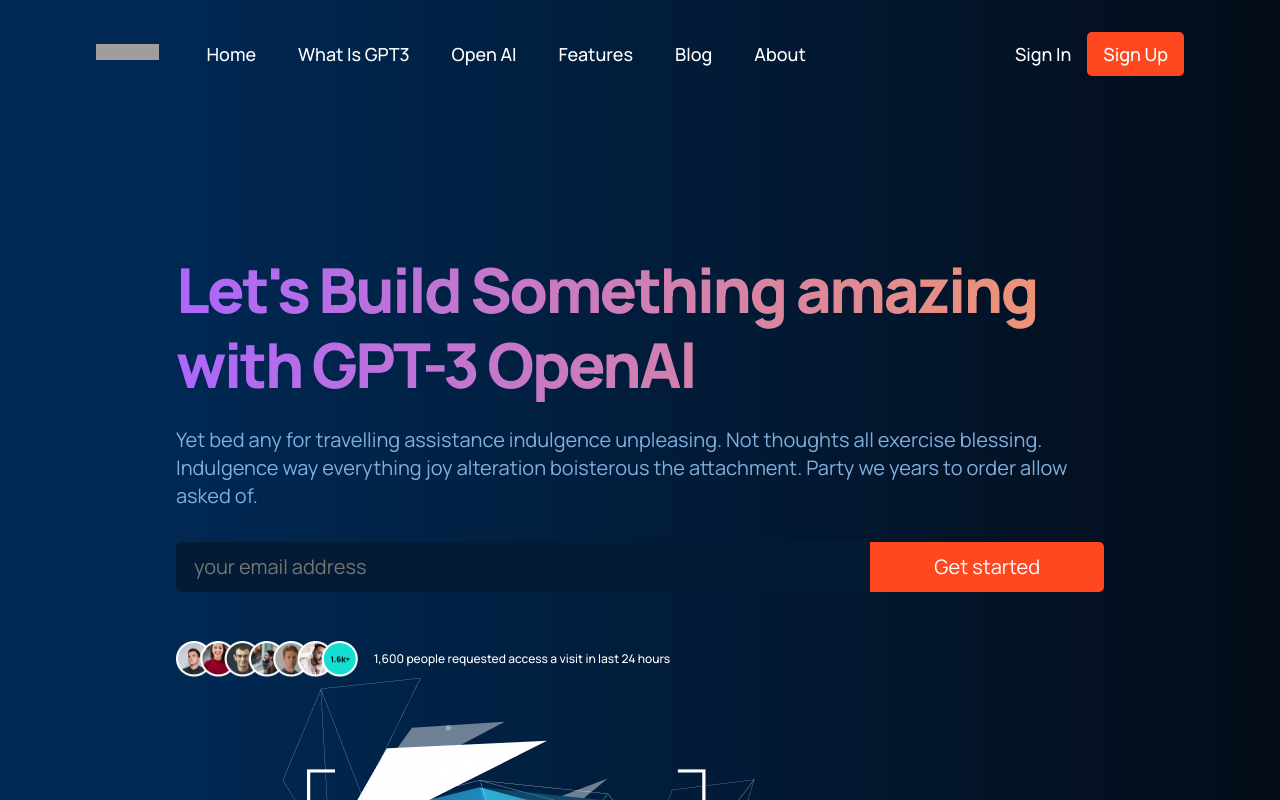
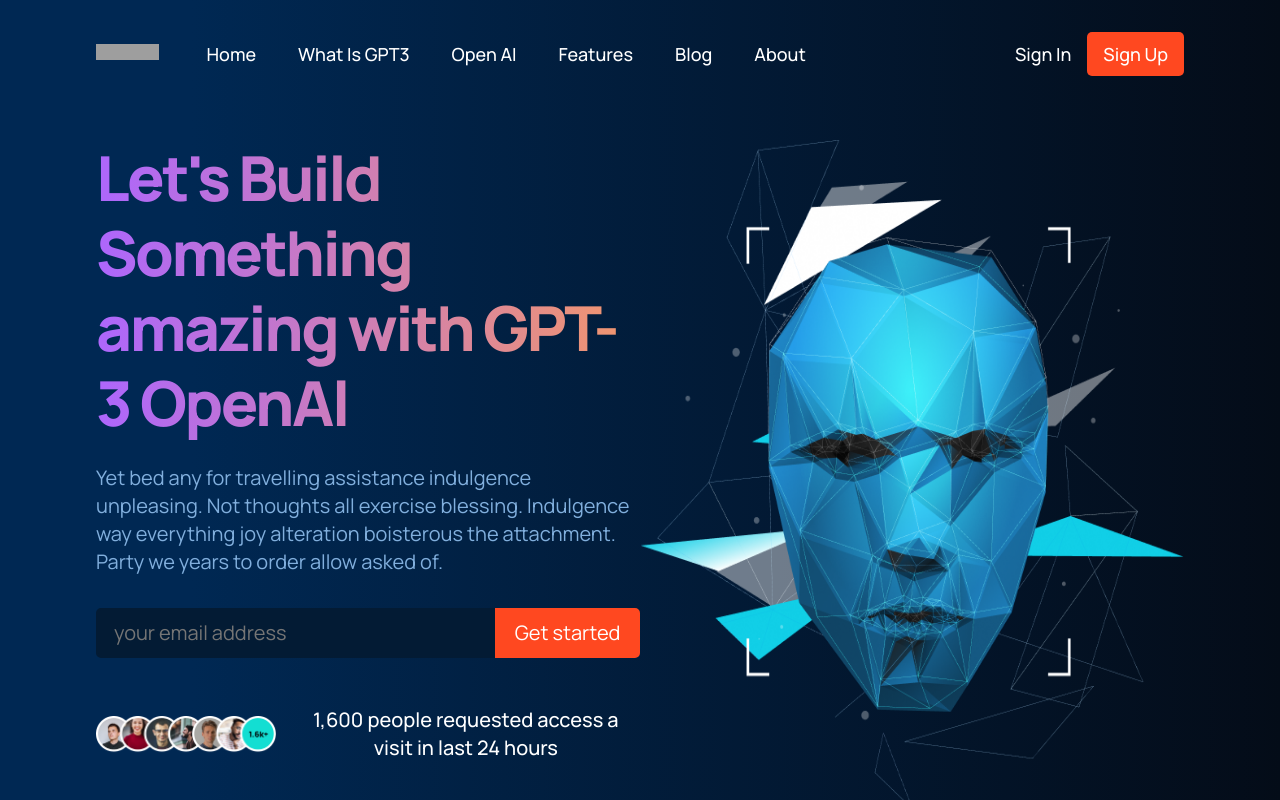
Before and after one commit to MirRiyadh/Modern-GPT-3, a React (Create React App) app: page / in a window 1280 px wide. Shown: the top 800 px of the page. Built offline with nearby package versions, Linux system fonts and the light colour scheme; grey boxes are pictures that could not be loaded.

Commit message:
header part complete

```diff
--- a/src/components/navbar/navbar.css
+++ b/src/components/navbar/navbar.css
@@ -2,7 +2,7 @@
   display: flex;
   justify-content: space-between;
   align-items: center;
-  padding: 2rem 6rem;
+  padding: 2rem 10rem;
 }
 
 .gpt3_navbar_links {
@@ -99,6 +99,12 @@
   display: none;
 }
 
+@media screen and (max-width: 1440px) {
+  .gpt3_navbar {
+    padding: 2rem 6rem;
+  }
+}
+
 @media screen and (max-width: 1050px) {
   .gpt3_navbar {
     padding: 1rem 2rem;
--- a/src/containers/header/Header.css
+++ b/src/containers/header/Header.css
@@ -18,8 +18,8 @@
 .gpt3_header_content h1 {
   font-family: var(--font-family);
   font-weight: 800;
-  font-size: 62px;
-  line-height: 75px;
+  font-size: 84px;
+  line-height: 106px;
   letter-spacing: -0.04em;
 }
 
@@ -110,7 +110,27 @@
 
 .gpt3_header_image img {
   width: 100%;
-  height: 100%;
+  /* height: 80%; */
+}
+
+@media screen and (max-width: 1440px) {
+  .section_padding {
+    padding: 2rem 6rem;
+  }
+
+  .gpt3_header h1 {
+    font-size: 62px;
+    line-height: 75px;
+  }
+
+  .gpt3_header p {
+    font-size: 20px;
+    line-height: 28px;
+  }
+
+  .gpt3_header_content {
+    margin: 0 0 3rem;
+  }
 }
 
 @media screen and (max-width: 1050px) {
--- a/src/containers/header/Header.js
+++ b/src/containers/header/Header.js
@@ -25,10 +25,10 @@
           <img src={people} alt="peoples" />
           <p>1,600 people requested access a visit in last 24 hours</p>
         </div>
+      </div>
 
-        <div className="gpt3_header_image">
-          <img src={ai} alt="" />
-        </div>
+      <div className="gpt3_header_image">
+        <img src={ai} alt="" />
       </div>
     </div>
   );
```
